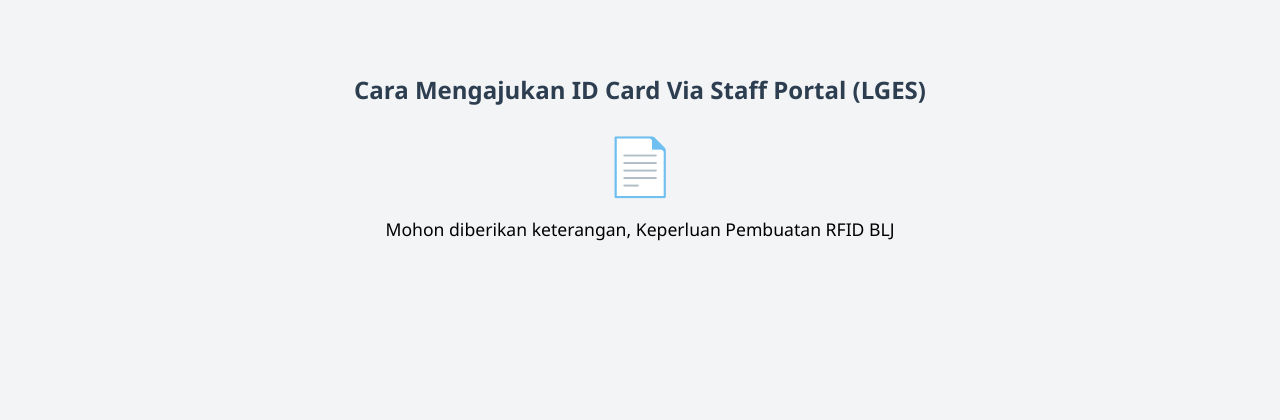
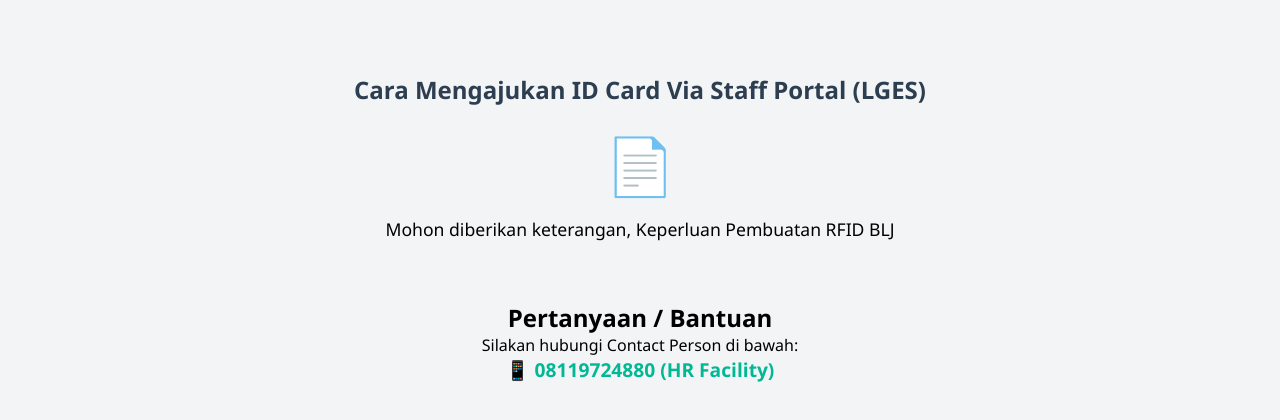
Before and after one commit to handiasyn/trial-web, a plain HTML site: page index.html in a window 1280 px wide. Shown: the part 324-744 px from the top of the page. Drawn offline with Linux system fonts and the light colour scheme.

Commit message:
Update index.html

```diff
--- a/index.html
+++ b/index.html
@@ -75,11 +75,23 @@
 
   <div id="result"></div>
 
-  <!-- Bagian panduan ID Card -->
+    <!-- Bagian panduan ID Card -->
   <div class="panduan">
     <h2>Cara Mengajukan ID Card Via Staff Portal (LGES)</h2>
     <a href="Tutorial Pengajuan ID Card Baru (1).pdf" target="_blank">📄</a>
     <p>Mohon diberikan keterangan, Keperluan Pembuatan RFID BLJ</p>
+  </div>
+
+  <!-- Bagian Contact Person -->
+  <div class="contact" style="text-align:center; margin:40px 20px;">
+    <h2>Pertanyaan / Bantuan</h2>
+    <p>Silakan hubungi Contact Person di bawah:</p>
+    <p>
+      <a href="https://wa.me/628119724880" target="_blank"
+         style="font-size:1.2rem; color:#00b894; font-weight:600; text-decoration:none;">
+        📱 08119724880 (HR Facility)
+      </a>
+    </p>
   </div>
 
   <script>
```
